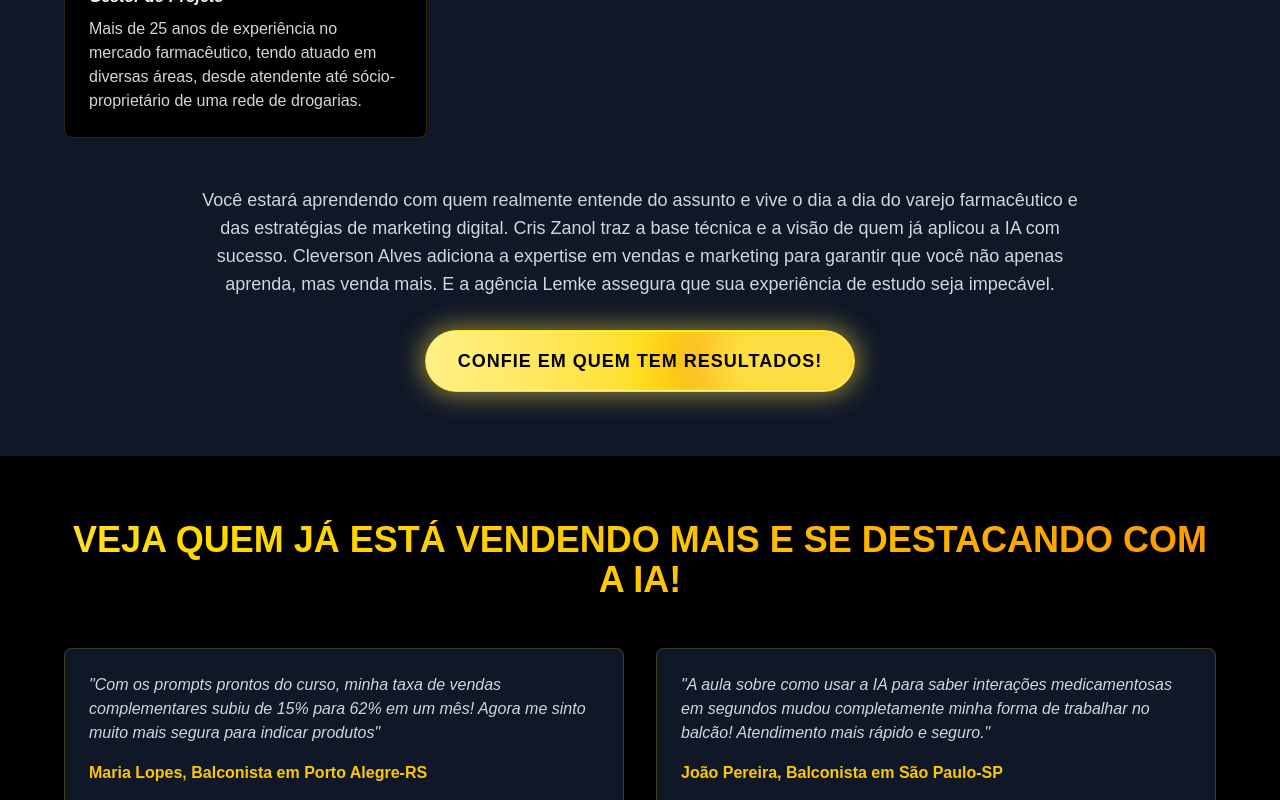
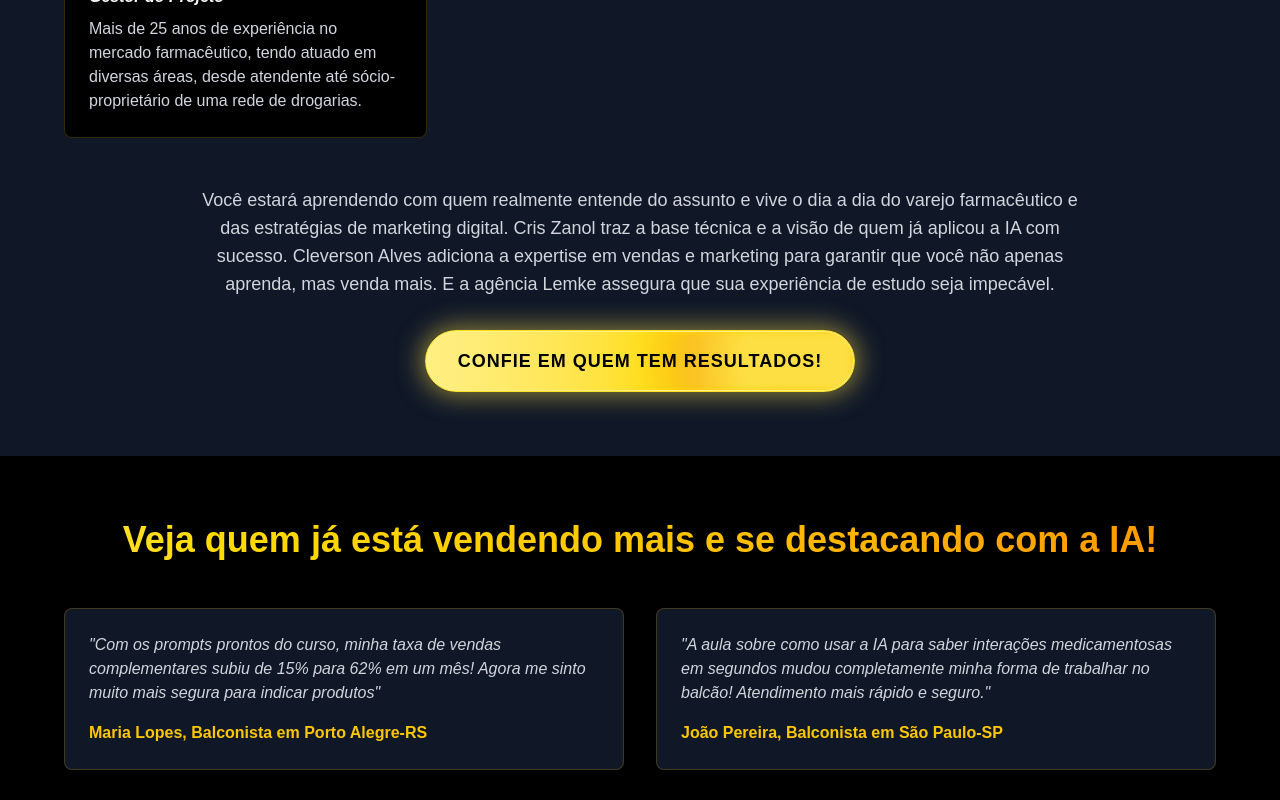
Before and after one commit to matheuslemke/eucurtocuidadosfarmaceuticos-lp, a Next.js app: page / in a window 1280 px wide. Shown: the part 6413-7213 px from the top of the page. Built offline with nearby package versions, Linux system fonts and the light colour scheme.

Commit message:
fix: correct capitalization in testimonials section heading for consistency

```diff
--- a/src/app/components/sections/Testimonials.tsx
+++ b/src/app/components/sections/Testimonials.tsx
@@ -27,7 +27,7 @@ export function Testimonials() {
       <div className="max-w-6xl mx-auto">
         <h2 className="text-3xl md:text-4xl font-bold text-center mb-12">
           <GradientText>
-            VEJA QUEM JÁ ESTÁ VENDENDO MAIS E SE DESTACANDO COM A IA!
+            Veja quem já está vendendo mais e se destacando com a IA!
           </GradientText>
         </h2>
 
```
